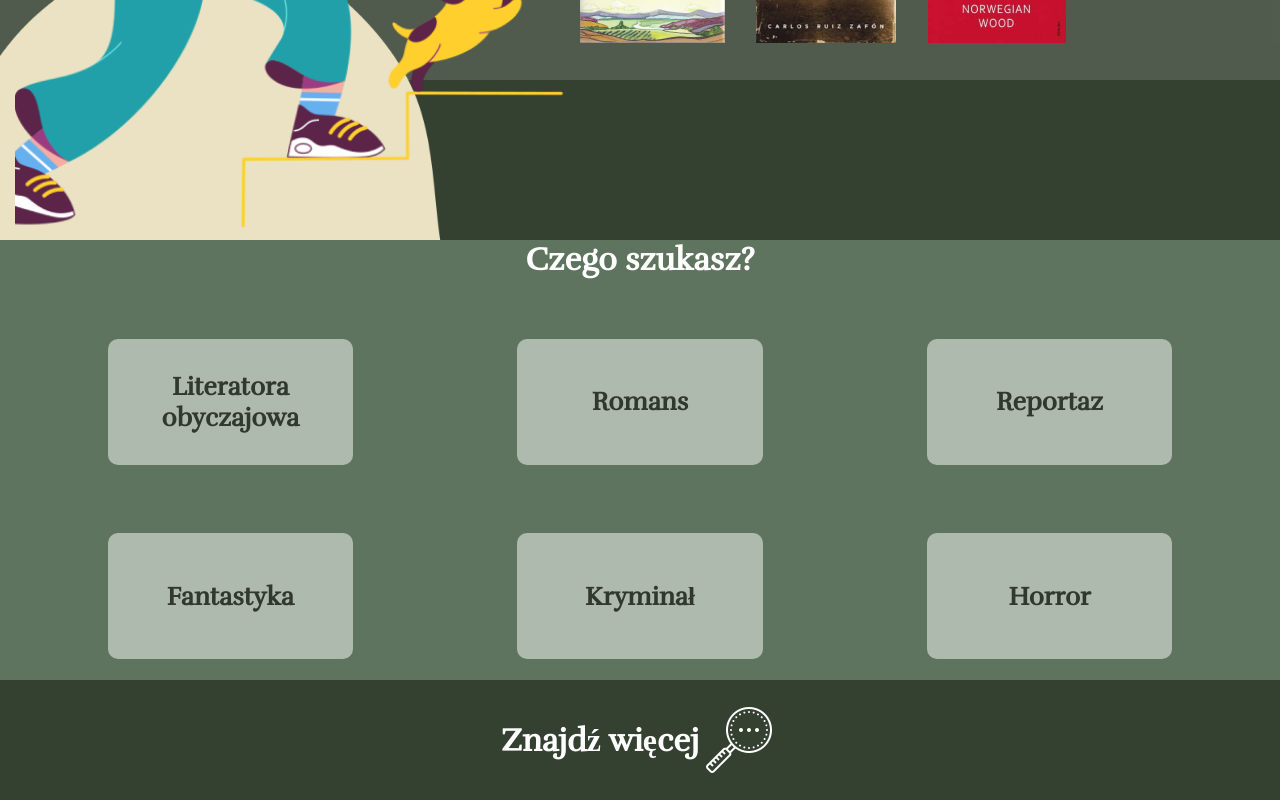
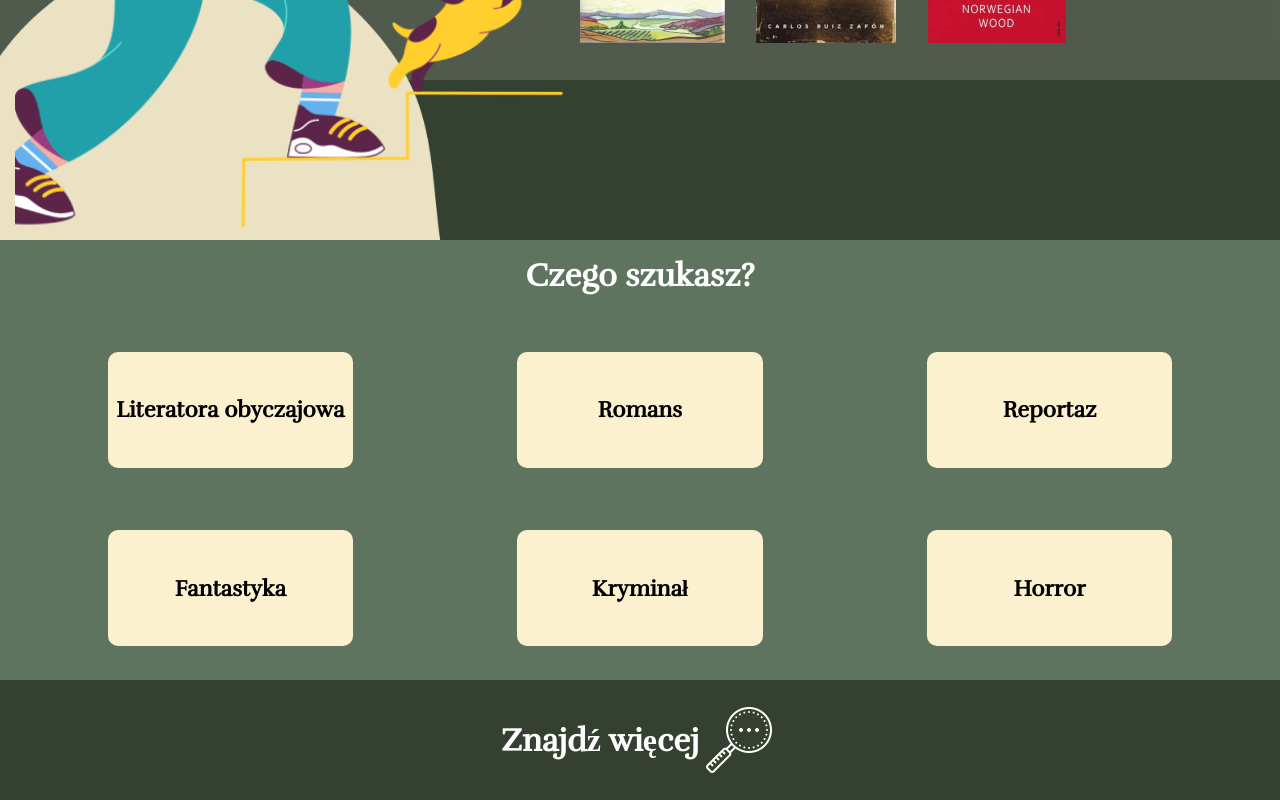
Before and after one commit to machnikovsky/bookstore, a React (Create React App) app in the folder bs-frontend/: page / in a window 1280 px wide. Shown: the part 720-1520 px from the top of the page. Built offline with nearby package versions, Linux system fonts and the light colour scheme.

Commit message:
genres color

```diff
--- a/bs-frontend/src/components/landingPage/Genres.js
+++ b/bs-frontend/src/components/landingPage/Genres.js
@@ -2,7 +2,7 @@
 const Genres = () => {
     return (
     <div className="genres-container">
-        <div className="genres-header">
+        <div className="genres-header-div">
             <h1>
                 Czego szukasz?
             </h1>
--- a/bs-frontend/src/styles/_genres.scss
+++ b/bs-frontend/src/styles/_genres.scss
@@ -3,6 +3,8 @@
     position: relative;
     text-align: center;
     height: 55vh;
+    padding: 2vh 0;
+
 
 
     .genres {
@@ -17,14 +19,13 @@
         .genre {
             width: 60%;
             height: 65%;
-            opacity: 0.5;
             border-radius: 10px;
             display: flex;
             justify-content: center;
             align-items: center;
-            font-size: 0.8em;
+            font-size: 0.7em;
             position: relative;
-            background-color: #ffffff;
+            background-color: $yellow;
             z-index:1;
 
 
--- a/bs-frontend/src/styles/styles.css
+++ b/bs-frontend/src/styles/styles.css
@@ -151,6 +151,7 @@ nav #logo-container {
   position: relative;
   text-align: center;
   height: 55vh;
+  padding: 2vh 0;
 }
 
 .genres-container .genres {
@@ -171,7 +172,6 @@ nav #logo-container {
 .genres-container .genres .genre {
   width: 60%;
   height: 65%;
-  opacity: 0.5;
   border-radius: 10px;
   display: -webkit-box;
   display: -ms-flexbox;
@@ -182,9 +182,9 @@ nav #logo-container {
   -webkit-box-align: center;
       -ms-flex-align: center;
           align-items: center;
-  font-size: 0.8em;
+  font-size: 0.7em;
   position: relative;
-  background-color: #ffffff;
+  background-color: #fcf1cf;
   z-index: 1;
 }
 
```
Also changed, not shown: 1 other file (tests, documents, lock files or other folders).
